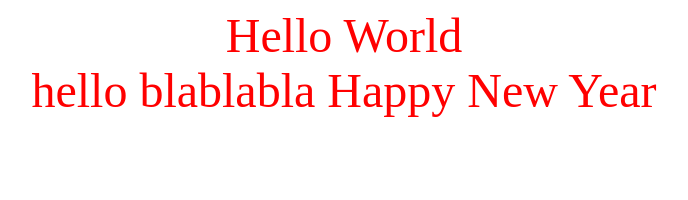
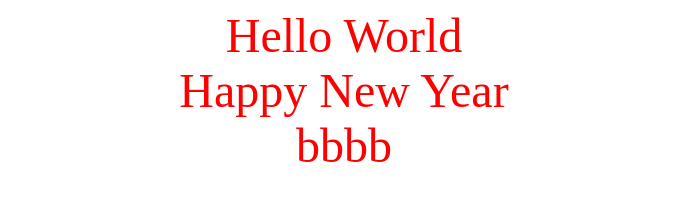
Before and after one commit to marykpln/get-started-git, a plain HTML site: page index.html in a window 1280 px wide. Shown: the whole page, without its empty margins (296-984 px from the left). Drawn offline with Linux system fonts and the light colour scheme.

Commit message:
add happy new year

```diff
--- a/index.html
+++ b/index.html
@@ -8,6 +8,7 @@
   </head>
   <body>
     <div>Hello World</div>
-    <div>hello blablabla Happy New Year</div>
+    <div>Happy New Year</div>
+    <div>bbbb</div>
   </body>
 </html>
```
